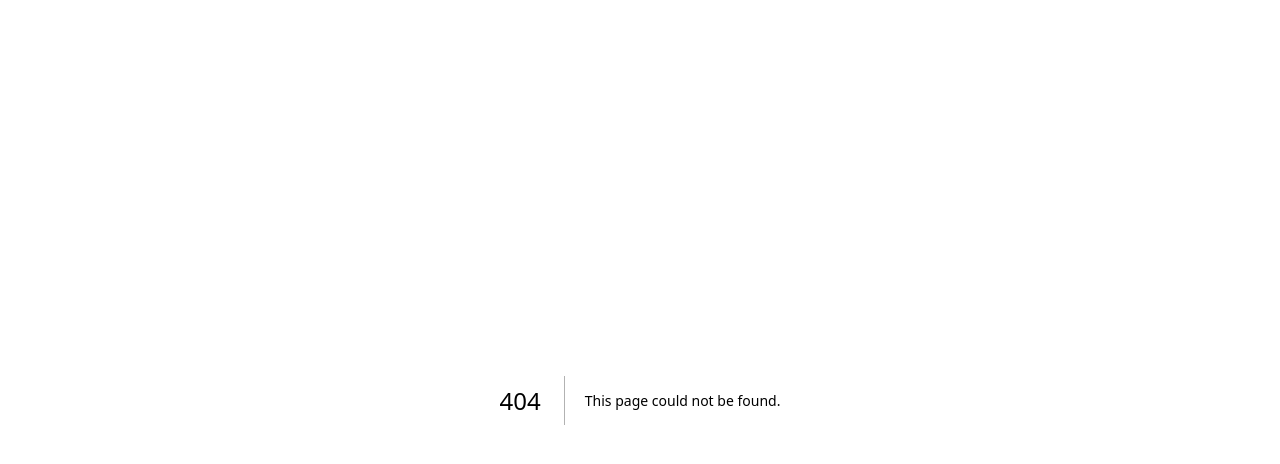
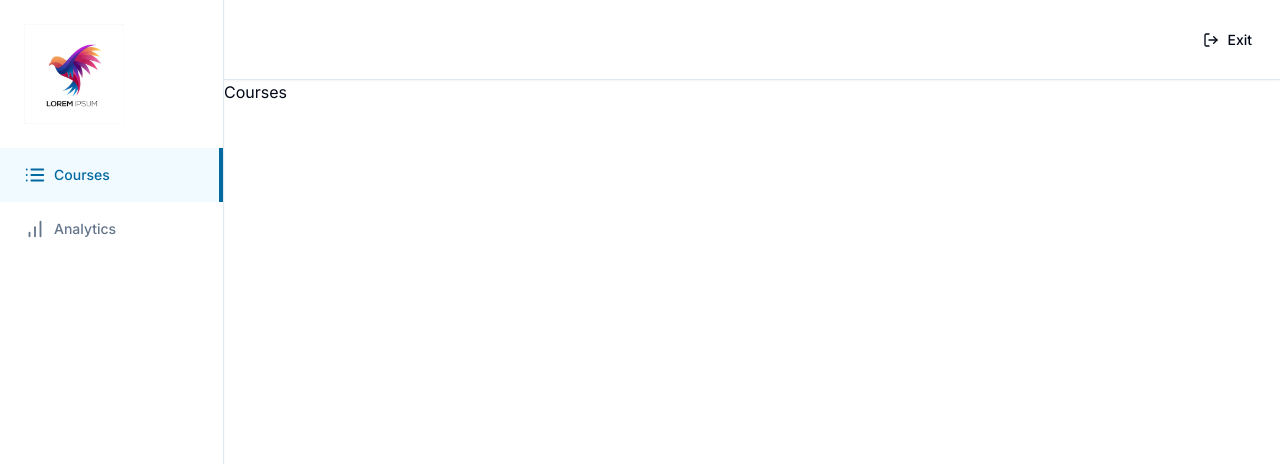
Before and after one commit to mmaazkhanhere/learningRepo, a Next.js app in the folder lms-tutorial/: page /teacher/courses in a window 1280 px wide. Before the commit this address had no page. Shown: the top 464 px of the page. Built offline with nearby package versions, Linux system fonts and the light colour scheme.

Commit message:
dynamic layout done

```diff
--- /dev/null
+++ b/lms-tutorial/app/(dashboard)/(routes)/teacher/analytics/page.tsx
@@ -0,0 +1,11 @@
+import React from 'react'
+
+type Props = {}
+
+const Analytics = (props: Props) => {
+    return (
+        <div>Analytics</div>
+    )
+}
+
+export default Analytics
--- /dev/null
+++ b/lms-tutorial/app/(dashboard)/(routes)/teacher/courses/page.tsx
@@ -0,0 +1,11 @@
+import React from 'react'
+
+type Props = {}
+
+const Courses = (props: Props) => {
+    return (
+        <div>Courses</div>
+    )
+}
+
+export default Courses
--- a/lms-tutorial/app/(dashboard)/_components/Sidebar-Routes.tsx
+++ b/lms-tutorial/app/(dashboard)/_components/Sidebar-Routes.tsx
@@ -1,8 +1,9 @@
 "use client"
 
-import { Compass, Layout } from 'lucide-react'
+import { BarChart, Compass, Layout, List } from 'lucide-react'
 import React from 'react'
 import SidebarItems from './SidebarItems'
+import { usePathname } from 'next/navigation'
 
 type Props = {}
 
@@ -19,9 +20,24 @@ const guestRoutes = [
     },
 ]
 
+const teacherRoutes = [
+    {
+        icon: List,
+        label: 'Courses',
+        href: '/teacher/courses'
+    },
+    {
+        icon: BarChart,
+        label: 'Analytics',
+        href: '/teacher/analytics'
+    },
+]
+
 const SidebarRoutes = (props: Props) => {
 
-    const routes = guestRoutes
+    const pathname = usePathname();
+    const isTeacherPage = pathname?.includes('/teacher');
+    const routes = isTeacherPage ? teacherRoutes : guestRoutes;
 
     return (
         <div
--- a/lms-tutorial/app/(dashboard)/layout.tsx
+++ b/lms-tutorial/app/(dashboard)/layout.tsx
@@ -14,7 +14,7 @@ const DashboardLayout = ({ children }: Props) => {
             <div className="hidden md:flex w-56 flex-col fixed inset-y-0 z-50">
                 <Sidebar />
             </div>
-            <main className="md:pl-56 h-full">
+            <main className="pt-[80px] md:pl-56 h-full">
                 {children}
             </main>
         </div>
--- a/lms-tutorial/components/NavbarRoutes.tsx
+++ b/lms-tutorial/components/NavbarRoutes.tsx
@@ -1,11 +1,51 @@
+"use client"
+
 import { UserButton } from '@clerk/nextjs'
+import { usePathname } from 'next/navigation'
 import React from 'react'
+import { Button } from './ui/button'
+import { LogOut } from 'lucide-react'
+import Link from 'next/link'
 
 type Props = {}
 
 const NavbarRoutes = (props: Props) => {
+
+    const pathname = usePathname();
+
+    const isTeacherPage = pathname?.startsWith('/teacher');
+    const isPlayerPage = pathname?.includes('/chapter')
+
     return (
         <div className='flex gap-x-2 ml-auto'>
+            {
+                isTeacherPage || isPlayerPage ? (
+                    <Link
+                        href='/'
+                    >
+                        <Button
+                            size='sm'
+                            variant='ghost'
+                        >
+                            <LogOut
+                                className='h-4 w-4 mr-2'
+                            />
+                            Exit
+                        </Button>
+                    </Link>
+                ) : (
+                    <Link
+                        href='/teacher/courses'
+                    >
+                        <Button
+                            size='sm'
+                            variant='ghost'
+                        >
+                            Teacher Mode
+                        </Button>
+                    </Link>
+                )
+            }
             <UserButton
                 afterSignOutUrl='/sign-in'
             />
--- /dev/null
+++ b/lms-tutorial/components/ui/button.tsx
@@ -0,0 +1,56 @@
+import * as React from "react"
+import { Slot } from "@radix-ui/react-slot"
+import { cva, type VariantProps } from "class-variance-authority"
+
+import { cn } from "@/lib/utils"
+
+const buttonVariants = cva(
+  "inline-flex items-center justify-center whitespace-nowrap rounded-md text-sm font-medium ring-offset-background transition-colors focus-visible:outline-none focus-visible:ring-2 focus-visible:ring-ring focus-visible:ring-offset-2 disabled:pointer-events-none disabled:opacity-50",
+  {
+    variants: {
+      variant: {
+        default: "bg-primary text-primary-foreground hover:bg-primary/90",
+        destructive:
+          "bg-destructive text-destructive-foreground hover:bg-destructive/90",
+        outline:
+          "border border-input bg-background hover:bg-accent hover:text-accent-foreground",
+        secondary:
+          "bg-secondary text-secondary-foreground hover:bg-secondary/80",
+        ghost: "hover:bg-accent hover:text-accent-foreground",
+        link: "text-primary underline-offset-4 hover:underline",
+      },
+      size: {
+        default: "h-10 px-4 py-2",
+        sm: "h-9 rounded-md px-3",
+        lg: "h-11 rounded-md px-8",
+        icon: "h-10 w-10",
+      },
+    },
+    defaultVariants: {
+      variant: "default",
+      size: "default",
+    },
+  }
+)
+
+export interface ButtonProps
+  extends React.ButtonHTMLAttributes<HTMLButtonElement>,
+    VariantProps<typeof buttonVariants> {
+  asChild?: boolean
+}
+
+const Button = React.forwardRef<HTMLButtonElement, ButtonProps>(
+  ({ className, variant, size, asChild = false, ...props }, ref) => {
+    const Comp = asChild ? Slot : "button"
+    return (
+      <Comp
+        className={cn(buttonVariants({ variant, size, className }))}
+        ref={ref}
+        {...props}
+      />
+    )
+  }
+)
+Button.displayName = "Button"
+
+export { Button, buttonVariants }
--- a/lms-tutorial/package.json
+++ b/lms-tutorial/package.json
@@ -11,6 +11,7 @@
   "dependencies": {
     "@clerk/nextjs": "^4.29.12",
     "@radix-ui/react-dialog": "^1.0.5",
+    "@radix-ui/react-slot": "^1.0.2",
     "class-variance-authority": "^0.7.0",
     "clsx": "^2.1.0",
     "lucide-react": "^0.368.0",
```
Also changed, not shown: 1 other file (tests, documents, lock files or other folders).
